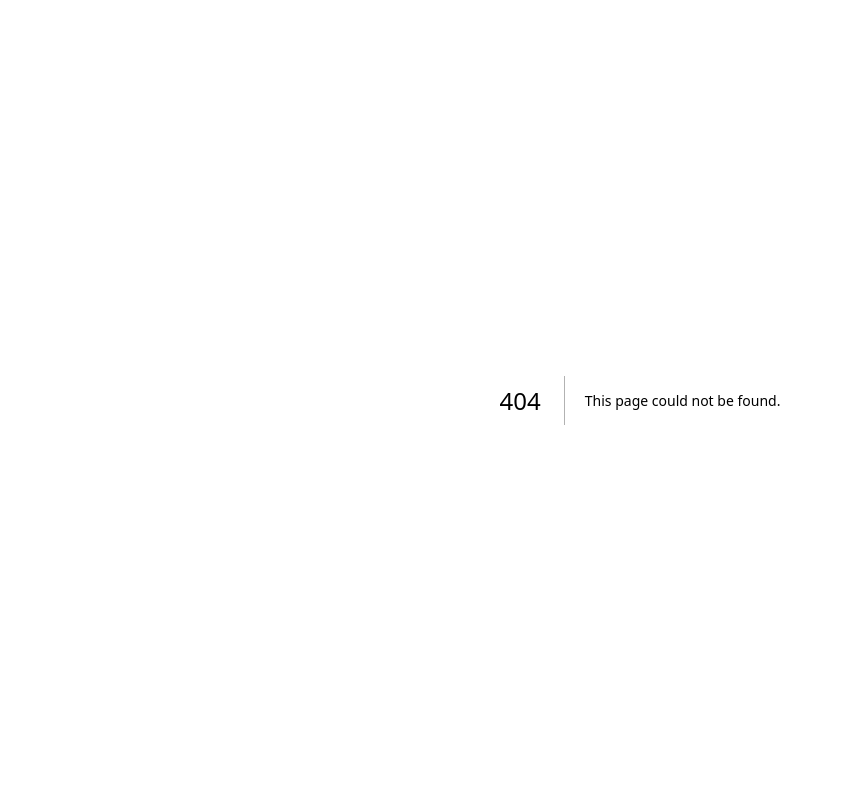
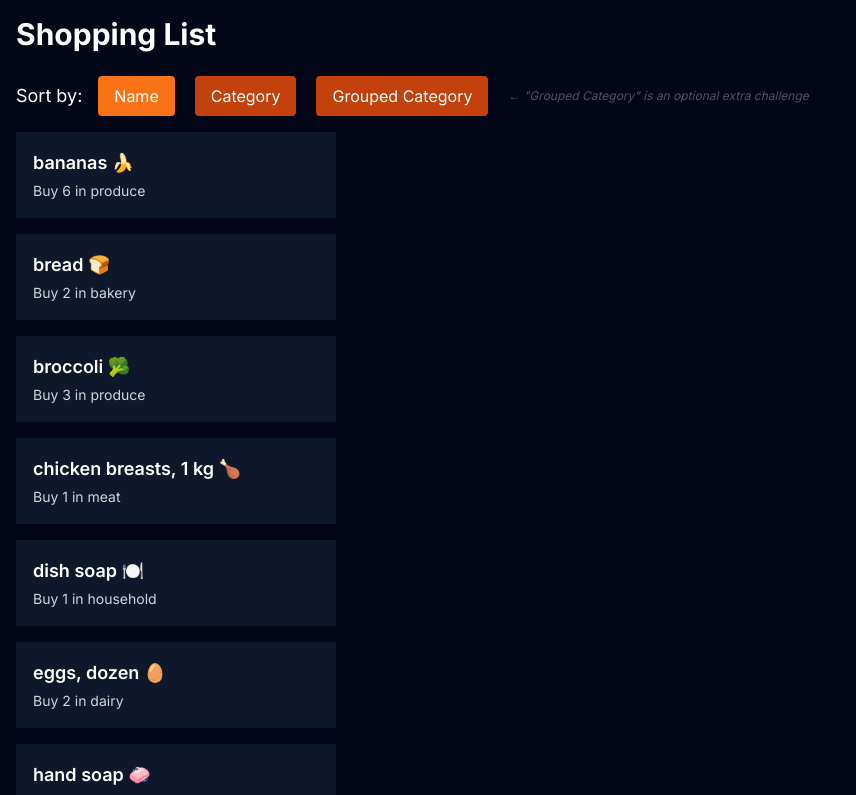
Before and after one commit to ChintanMadaar/CPRG306-WebDevelopment, a Next.js app: page /week-5 in a window 1280 px wide. Before the commit this address had no page. Shown: the top 795 px of the page, without its empty margins (0-856 px from the left). Built offline with nearby package versions, Linux system fonts and the light colour scheme.

Commit message:
Add files via upload

```diff
--- /dev/null
+++ b/app/week-5/item-list.js
@@ -0,0 +1,101 @@
+// /app/week-5/item-list.js
+"use client";
+import React, { useState } from "react";
+import Item from "./item";
+import items from "./items.json";
+
+export default function ItemList() {
+  const [sortBy, setSortBy] = useState("name");
+
+  const sortedItems = [...items].sort((a, b) => {
+    if (sortBy === "name") {
+      return a.name.localeCompare(b.name);
+    } else if (sortBy === "category") {
+      return a.category.localeCompare(b.category);
+    }
+    return 0;
+  });
+
+  const groupByCategory = sortedItems.reduce((acc, item) => {
+    if (!acc[item.category]) {
+      acc[item.category] = [];
+    }
+    acc[item.category].push(item);
+    return acc;
+  }, {});
+
+  const groupedItems = Object.keys(groupByCategory)
+    .sort()
+    .map((category) => (
+      <div key={category} className="mb-4">
+        <h2 className="capitalize text-xl font-bold mt-4 mb-2 text-white">
+          {category}
+        </h2>
+        <ul className="bg-slate-950 rounded shadow p-4">
+          {groupByCategory[category].map((item) => (
+            <Item
+              key={item.id}
+              name={item.name}
+              quantity={item.quantity}
+              category={item.category}
+            />
+          ))}
+        </ul>
+      </div>
+    ));
+
+  const buttonClass =
+    "px-4 py-2 mr-5 rounded shadow focus:outline-none focus:ring-2 focus:ring-blue-600 text-white";
+
+  return (
+    <div className="text-white">
+      <div className="mb-4 flex items-center">
+        <span className="mr-4 text-lg">Sort by:</span>
+        <button
+          onClick={() => setSortBy("name")}
+          className={`${buttonClass} ${
+            sortBy === "name" ? "bg-orange-500" : "bg-orange-700"
+          }`}
+        >
+          Name
+        </button>
+        <button
+          onClick={() => setSortBy("category")}
+          className={`${buttonClass} ${
+            sortBy === "category" ? "bg-orange-500" : "bg-orange-700"
+          }`}
+        >
+          Category
+        </button>
+        <button
+          onClick={() => setSortBy("group")}
+          className={`${buttonClass}  ${
+            sortBy === "group" ? "bg-orange-500" : "bg-orange-700"
+          }`}
+        >
+          Grouped Category
+        </button>
+        <label
+          className="ml--1 text-gray-600 text-xs italic"
+          htmlFor="group-category"
+        >
+          ← "Grouped Category" is an optional extra challenge
+        </label>
+      </div>
+      {sortBy === "group" ? (
+        groupedItems
+      ) : (
+        <ul>
+          {sortedItems.map((item) => (
+            <Item
+              key={item.id}
+              name={item.name}
+              quantity={item.quantity}
+              category={item.category}
+            />
+          ))}
+        </ul>
+      )}
+    </div>
+  );
+}
--- /dev/null
+++ b/app/week-5/item.js
@@ -0,0 +1,16 @@
+// /app/week-5/item.js
+
+import React from "react";
+
+const Item = ({ name, quantity, category }) => {
+  return (
+    <li className="bg-slate-900 border border-transparent rounded-sm p-4 mb-4 max-w-xs">
+      <p className="text-lg font-semibold mb-1 text-white">{name}</p>
+      <p className="text-sm text-gray-300">
+        Buy {quantity} in {category}
+      </p>
+    </li>
+  );
+};
+
+export default Item;
--- /dev/null
+++ b/app/week-5/items.json
@@ -0,0 +1,74 @@
+[
+  {
+    "id": "1h2GJKH12gkHG31h1H",
+    "name": "milk, 4 L 🥛",
+    "quantity": 1,
+    "category": "dairy"
+  },
+  {
+    "id": "2KJH3k2j3H1k2J3K1H",
+    "name": "bread 🍞",
+    "quantity": 2,
+    "category": "bakery"
+  },
+  {
+    "id": "3h2KJH3k2j3H1k2J3",
+    "name": "eggs, dozen 🥚",
+    "quantity": 2,
+    "category": "dairy"
+  },
+  {
+    "id": "4k2J3K1H2GJKH12gk",
+    "name": "bananas 🍌",
+    "quantity": 6,
+    "category": "produce"
+  },
+  {
+    "id": "5H1h1H2KJH3k2j3H",
+    "name": "broccoli 🥦",
+    "quantity": 3,
+    "category": "produce"
+  },
+  {
+    "id": "6H1k2J3K1H2GJKH1",
+    "name": "chicken breasts, 1 kg 🍗",
+    "quantity": 1,
+    "category": "meat"
+  },
+  {
+    "id": "7gkHG31h1H2KJH3k",
+    "name": "pasta sauce 🍝",
+    "quantity": 3,
+    "category": "canned goods"
+  },
+  {
+    "id": "8j3H1k2J3K1H2GJK",
+    "name": "spaghetti, 454 g 🍝",
+    "quantity": 2,
+    "category": "dry goods"
+  },
+  {
+    "id": "9H12gkHG31h1H2KJ",
+    "name": "toilet paper, 12 pack 🧻",
+    "quantity": 1,
+    "category": "household"
+  },
+  {
+    "id": "10H3k2j3H1k2J3K1",
+    "name": "paper towels, 6 pack",
+    "quantity": 1,
+    "category": "household"
+  },
+  {
+    "id": "11k2J3K1H2GJKH12",
+    "name": "dish soap 🍽️",
+    "quantity": 1,
+    "category": "household"
+  },
+  {
+    "id": "12GJKH12gkHG31h1",
+    "name": "hand soap 🧼",
+    "quantity": 4,
+    "category": "household"
+  }
+]
--- /dev/null
+++ b/app/week-5/page.js
@@ -0,0 +1,13 @@
+// /app/week-5/page.js
+
+import React from "react";
+import ItemList from "./item-list";
+
+export default function Page() {
+  return (
+    <main className="p-4 bg-slate-950 min-h-screen">
+      <h1 className="text-3xl font-bold mb-6 text-white">Shopping List</h1>
+      <ItemList />
+    </main>
+  );
+}
```
